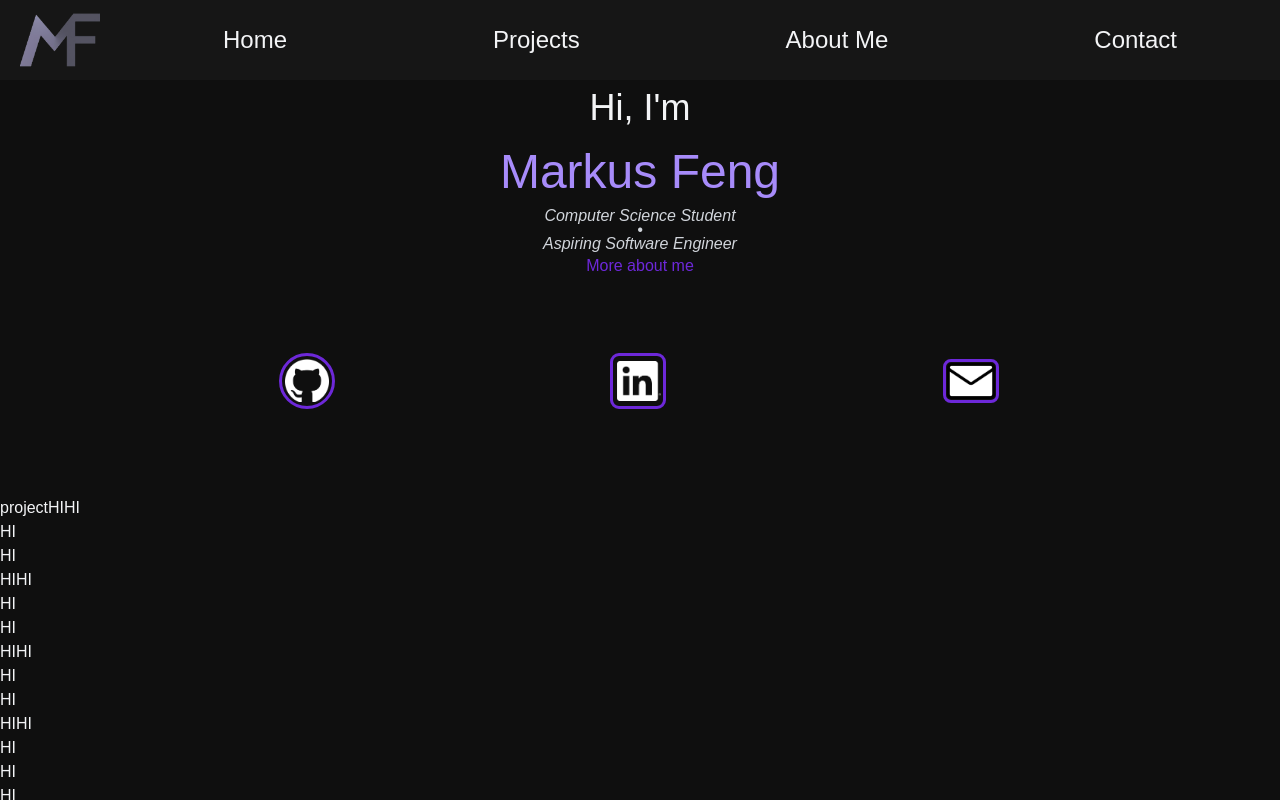
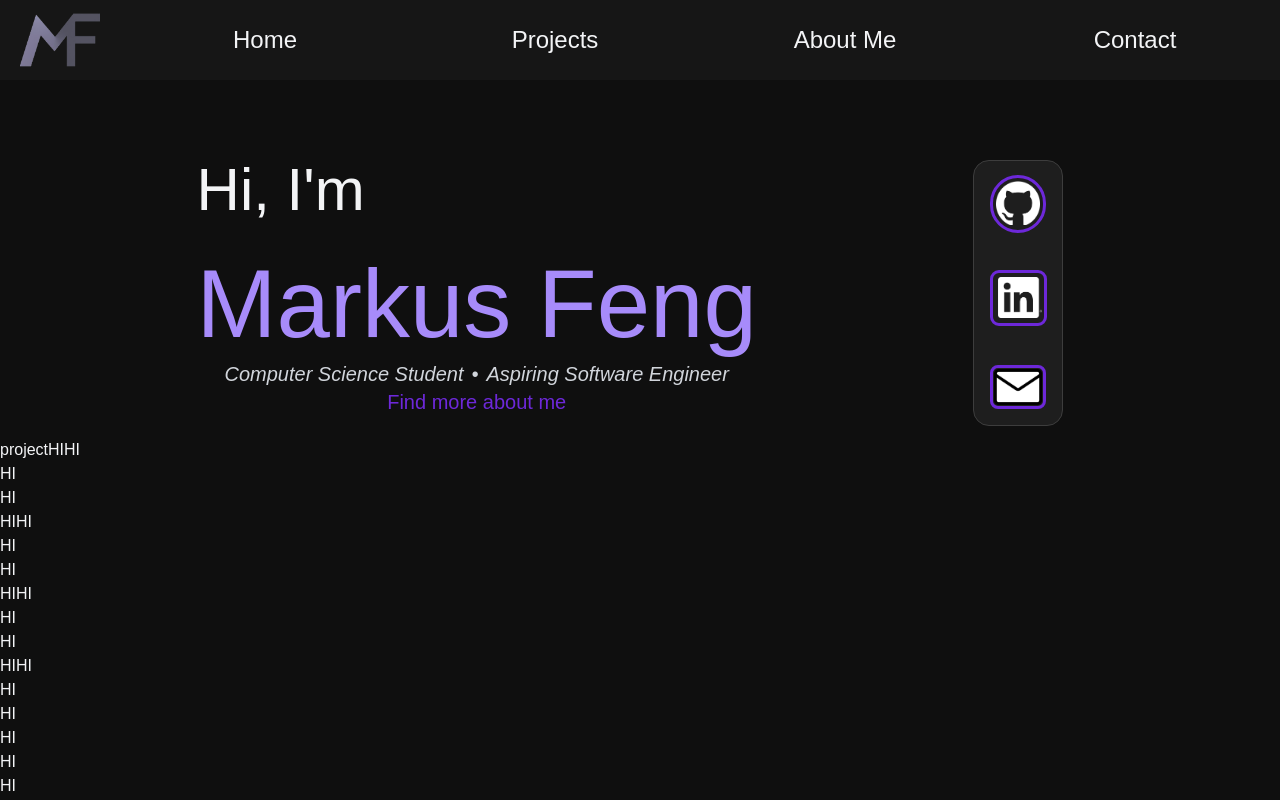
Before and after one commit to mkusf/mkusf.github.io, a React (Vite) app: page / in a window 1280 px wide. Shown: the top 800 px of the page. Built offline with nearby package versions, Linux system fonts and the light colour scheme; a web font is replaced by a local one.

Commit message:
Add responsive design for home page

```diff
--- a/src/components/NavBar.jsx
+++ b/src/components/NavBar.jsx
@@ -25,23 +25,22 @@ export default function NavBar() {
                 <div className="hidden justify-around md:flex grow">
                     <a onClick={() => setIsOpen(false)} href="#Home" className={`
                             md:text-2xl lg:3xl font-light
-                            block h-20 px-6 lg:px-10 2xl:px-15 content-center active:bg-[#755eb9]
+                            block h-20 flex-1 content-center text-center active:bg-[#755eb9] hover:bg-[#755eb9]
                         `}> Home
                     </a>
                     <a onClick={() => setIsOpen(false)} href="#Projects" className={`
                             md:text-2xl lg:3xl font-light
-                            block h-20 px-6 lg:px-10 2xl:px-15 content-center active:bg-[#755eb9]
+                            block h-20 flex-1 content-center text-center active:bg-[#755eb9] hover:bg-[#755eb9]
                         `}> Projects
                     </a>
-                    <div className="">
-                        <a onClick={() => setIsOpen(false)} href="#AboutMe" className={`
+                    <a onClick={() => setIsOpen(false)} href="#AboutMe" className={`
                             md:text-2xl lg:3xl font-light
-                            block h-20 px-6 lg:px-10 2xl:px-15 content-center active:bg-[#755eb9]
-                        `}> About Me </a>
-                    </div>
+                            block h-20 flex-1 content-center text-center active:bg-[#755eb9] hover:bg-[#755eb9]
+                        `}> About Me
+                    </a>
                     <a onClick={() => setIsOpen(false)} href="#Contact" className={`
                             md:text-2xl lg:3xl font-light
-                            block h-20 px-6 lg:px-10 2xl:px-15 content-center active:bg-[#755eb9]
+                            block h-20 flex-1 content-center text-center active:bg-[#755eb9] hover:bg-[#755eb9]
                         `}> Contact
                     </a>
                 </div>
--- a/src/pages/Home.jsx
+++ b/src/pages/Home.jsx
@@ -1,40 +1,46 @@
 export default function Home({ id }) {
     return(
-        <div id={id} className="z-0 pt-30 md:pt-22 flex flex-col">
+        <div id={id} className="z-0 pt-30 md:pt-40 flex flex-col sm:flex-row sm:justify-evenly">
             {/* Introduction */}
-            <div className="flex flex-col items-center gap-2">
-                <div className="text-4xl font-light">
+            <div className="flex flex-col items-center sm:items-start gap-2">
+                <div className="text-4xl sm:text-6xl font-light">
                     Hi, I'm
                 </div>
-                <div className="mt-3 text-5xl text-[#A78BFA]">
+                <div className="mt-3 sm:mt-7 text-5xl sm:text-8xl text-left text-[#A78BFA]">
                     Markus Feng
                 </div>
-                <div className="text-[#D1D5DB] text-md italic text-center">
-                    Computer Science Student<p className="leading-1" >•</p> Aspiring Software Engineer
+                <div className="flex flex-col justify-center w-full">
+                    <div className="sm:flex sm:flex-row text-[#D1D5DB] text-md sm:text-xl italic sm:gap-2 sm:justify-center sm:items-center text-center">
+                        Computer Science Student<p className="leading-2 sm:leading-0" >•</p> Aspiring Software Engineer
+                    </div>
+                    <a href="#AboutMe" className=" sm:hover:text-[#14B8A6] sm:mt-0 text-[#6D28D9] active:text-[#14B8A6] text-md sm:text-xl not-italic text-center">
+                        Find more about me
+                    </a>
                 </div>
-                <a href="#AboutMe" className="-mt-2.5 text-[#6D28D9] active:text-[#14B8A6] text-md not-italic text-center">
-                    More about me
-                </a>
 
             </div>
             {/* Links */}
-            <div className="flex flex-row justify-evenly items-center my-20 ">
+            <div className={`
+                flex flex-row sm:flex-col justify-around items-center
+                my-25 mx-5 py-5 sm:my-0 sm:px-5 sm:gap-12 2xl:gap-14
+                bg-[#1E1E1E] border-[#3D3D3D] border-1 rounded-2xl
+                `}>
                 <a className={`
-                    pb-[0.5px] outline-3 outline-[#6D28D9] rounded-4xl outline-offset-3
-                    active:outline-[#14B8A6]
+                    pb-[1.5px] outline-3 outline-[#6D28D9] rounded-4xl outline-offset-3
+                    active:outline-[#14B8A6] sm:hover:outline-[#14B8A6]
                 `} href="https://github.com/mkusf">
-                    <img className="object-scale-down w-11 h-11" alt="GitHub Logo" src="assets/github-logo.png"/>
+                    <img className="object-scale-down w-11 h-11 2xl:w-16 2xl:h-16" alt="GitHub Logo" src="assets/github-logo.png"/>
                 </a>
                 <a className={`
-                    pl-[2.4px] py-[1px] outline-3 outline-[#6D28D9] rounded-sm outline-offset-2
-                    active:outline-[#14B8A6]
+                    pl-[2.5px] py-[1px] outline-3 outline-[#6D28D9] rounded-sm outline-offset-2
+                    active:outline-[#14B8A6] sm:hover:outline-[#14B8A6]
                 `} href="https://www.linkedin.com/in/markus-feng-302649290">
-                    <img className=" object-scale-down w-11 h-11" alt="LinkedIn Logo" src="assets/linkedin-logo.png"/>
+                    <img className=" object-scale-down w-11 h-11 2xl:w-16 2xl:h-16" alt="LinkedIn Logo" src="assets/linkedin-logo.png"/>
                 </a>
                 <a className={`
-                    w-12 h-9 outline-3 outline-[#6D28D9] rounded-sm outline-offset-1
+                    w-12 h-9 2xl:w-17 2xl:h-14 outline-3 outline-[#6D28D9] rounded-sm outline-offset-1
                     content-center
-                    active:outline-[#14B8A6]
+                    active:outline-[#14B8A6] sm:hover:outline-[#14B8A6]
                 `} href="mailto:markusfeng@yahoo.ca">
                     <img className=" object-scale-down" alt="Mail Icon" src="assets/email.png"/>
                 </a>
```
